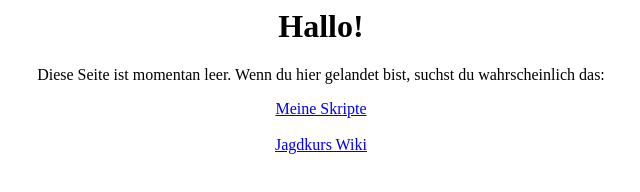
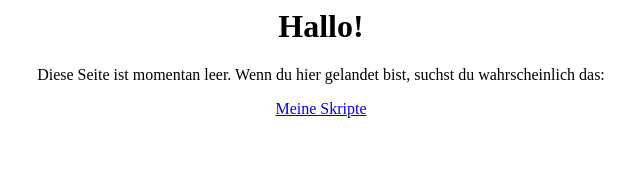
Before and after one commit to eneller/eneller.github.io, a plain HTML site: page index.html in a window 1280 px wide. Shown: the whole page, without its empty margins (319-959 px from the left). Drawn offline with Linux system fonts and the light colour scheme.

Commit message:
remove dead link

```diff
--- a/index.html
+++ b/index.html
@@ -21,6 +21,5 @@ body
 
 <a href="https://eneller.github.io/scripts">Meine Skripte</a>
 <br><br>
-<a href="https://eneller.github.io/Jagdkurs">Jagdkurs Wiki</a>
 </body>
 </html>
```
